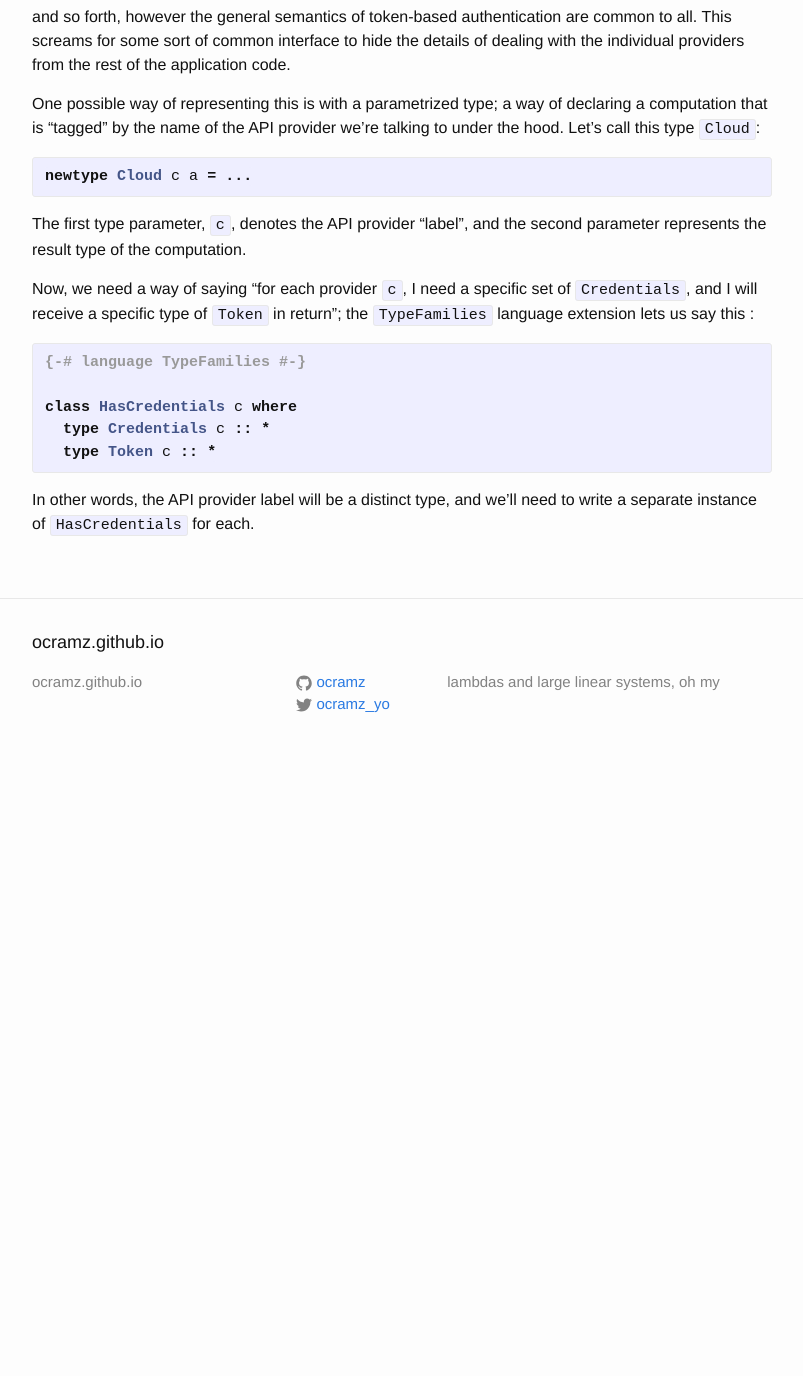
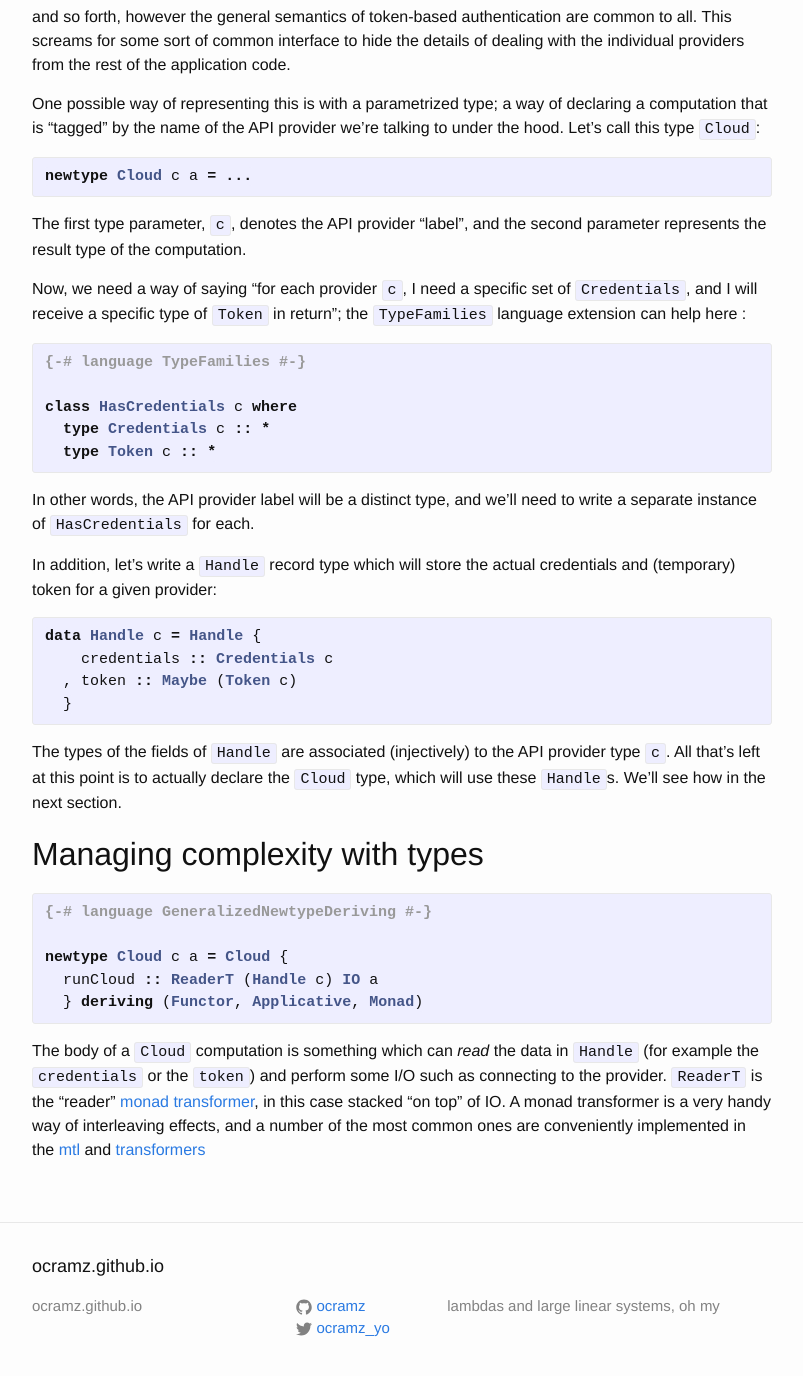
Before and after one commit to ocramz/ocramz.github.io, a Jekyll site: the page built from _posts/2017-11-30-growing-software-architecture.markdown, in a window 1280 px wide and 1400 px high, scrolled down 3186 px. Shown: the top 1376 px of the window, without its empty margins (238-1041 px from the left). Built offline with Jekyll 4.4.1, drawn with Linux system fonts in a browser that asks for light colours; before the commit the page ends 3962 px from its top, so only the background shows below that.

Commit message:
blog update

```diff
--- a/_posts/2017-11-30-growing-software-architecture.markdown
+++ b/_posts/2017-11-30-growing-software-architecture.markdown
@@ -120,7 +120,7 @@ newtype Cloud c a = ...
 
 The first type parameter, `c`, denotes the API provider "label", and the second parameter represents the result type of the computation.
 
-Now, we need a way of saying "for each provider `c`, I need a specific set of `Credentials`, and I will receive a specific type of `Token` in return"; the `TypeFamilies` language extension lets us say this :
+Now, we need a way of saying "for each provider `c`, I need a specific set of `Credentials`, and I will receive a specific type of `Token` in return"; the `TypeFamilies` language extension can help here :
 
 {% highlight haskell %}
 {-# language TypeFamilies #-}
@@ -132,6 +132,31 @@ class HasCredentials c where
 
 In other words, the API provider label will be a distinct type, and we'll need to write a separate instance of `HasCredentials` for each.
 
+In addition, let's write a `Handle` record type which will store the actual credentials and (temporary) token for a given provider:
+
+{% highlight haskell %}
+data Handle c = Handle {
+    credentials :: Credentials c
+  , token :: Maybe (Token c)
+  }
+{% endhighlight %}
+
+The types of the fields of `Handle` are associated (injectively) to the API provider type `c`. All that's left at this point is to actually declare the `Cloud` type, which will use these `Handle`s. We'll see how in the next section.
+
+
+Managing complexity with types
+------------------------------
+
+{% highlight haskell %}
+{-# language GeneralizedNewtypeDeriving #-}
+
+newtype Cloud c a = Cloud {
+  runCloud :: ReaderT (Handle c) IO a
+  } deriving (Functor, Applicative, Monad)
+{% endhighlight %}
+
+The body of a `Cloud` computation is something which can _read_ the data in `Handle` (for example the `credentials` or the `token`) and perform some I/O such as connecting to the provider. `ReaderT` is the "reader" [monad transformer](https://wiki.haskell.org/All_About_Monads#Monad_transformers), in this case stacked "on top" of IO. A monad transformer is a very handy way of interleaving effects, and a number of the most common ones are conveniently implemented in the [mtl](hackage.haskell.org/package/mtl) and [transformers](hackage.haskell.org/package/transformers)
+
 
 
 
```
Also changed, not shown: 2 other files.
